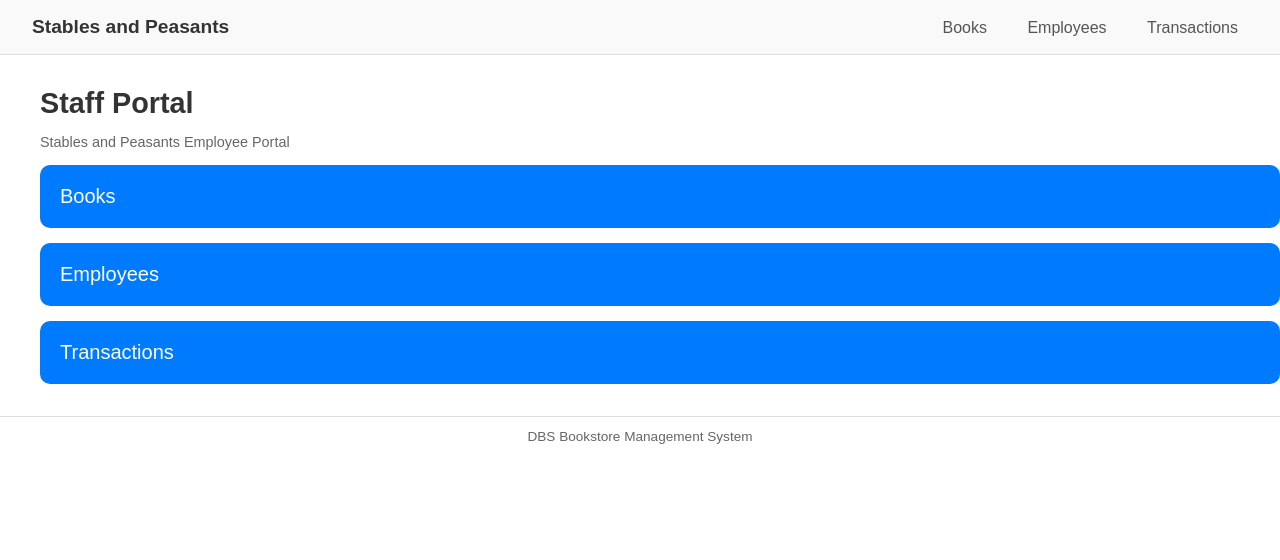
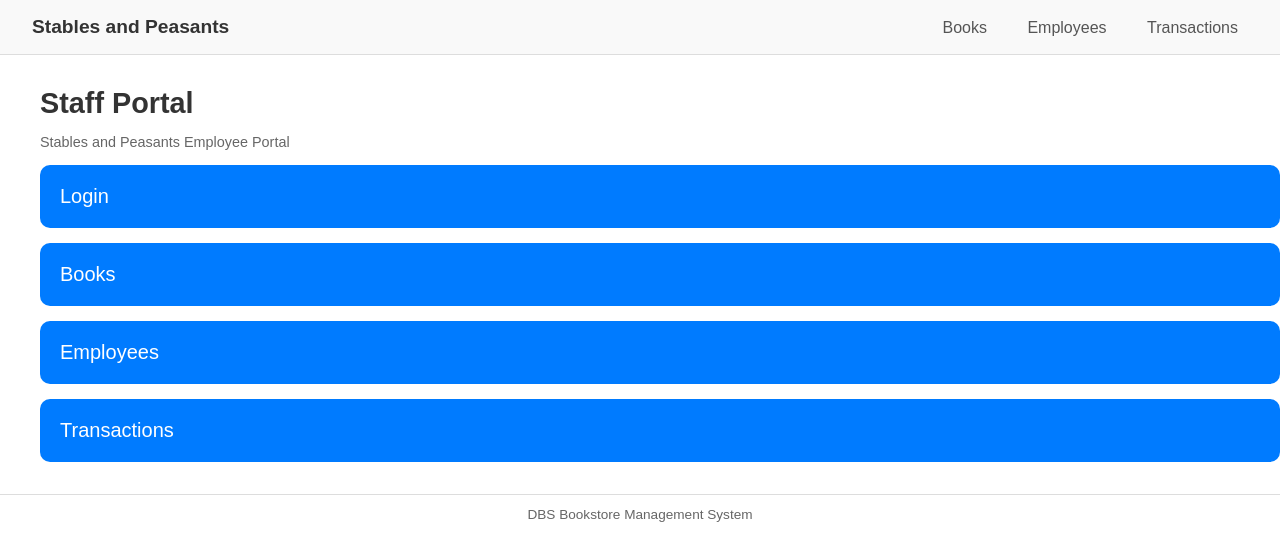
Before and after one commit to yoonieverse/DBSProject, a plain HTML site: page frontend/menu.html in a window 1280 px wide. Drawn offline with Linux system fonts and the light colour scheme.

Commit message:
fixed minor errors

```diff
--- a/frontend/menu.html
+++ b/frontend/menu.html
@@ -3,7 +3,7 @@
 <head>
   <meta charset="UTF-8" />
   <meta name="viewport" content="width=device-width, initial-scale=1.0"/>
-  <title>T1 Bookstore — Employees</title>
+  <title>T1 Bookstore — Staff Portal</title>
   <link rel="stylesheet" href="style.css">
 </head>
 <body>
@@ -22,12 +22,17 @@
     <h1>Staff Portal</h1>
     <p>Stables and Peasants Employee Portal</p>
   </div>
+    <div>
+        <ul>
+            <li><a href = "admin.html">Login</a></li> <!--not implemented yet-->
 
-        <ul>
             <li><a href = "books.html">Books</a></li>
             <li><a href = "employees.html">Employees</a></li>
             <li><a href = "transactions.html">Transactions</a></li>
         </ul>
+    </div>
+
+
 </main>
 <footer>
   <span>DBS Bookstore Management System</span>
--- a/frontend/style.css
+++ b/frontend/style.css
@@ -203,7 +203,7 @@ footer {
 }
 
 ul {
-  list-style-type: none;
+  list-style: none;
   padding: 0;
   margin: 0;
 }
```
